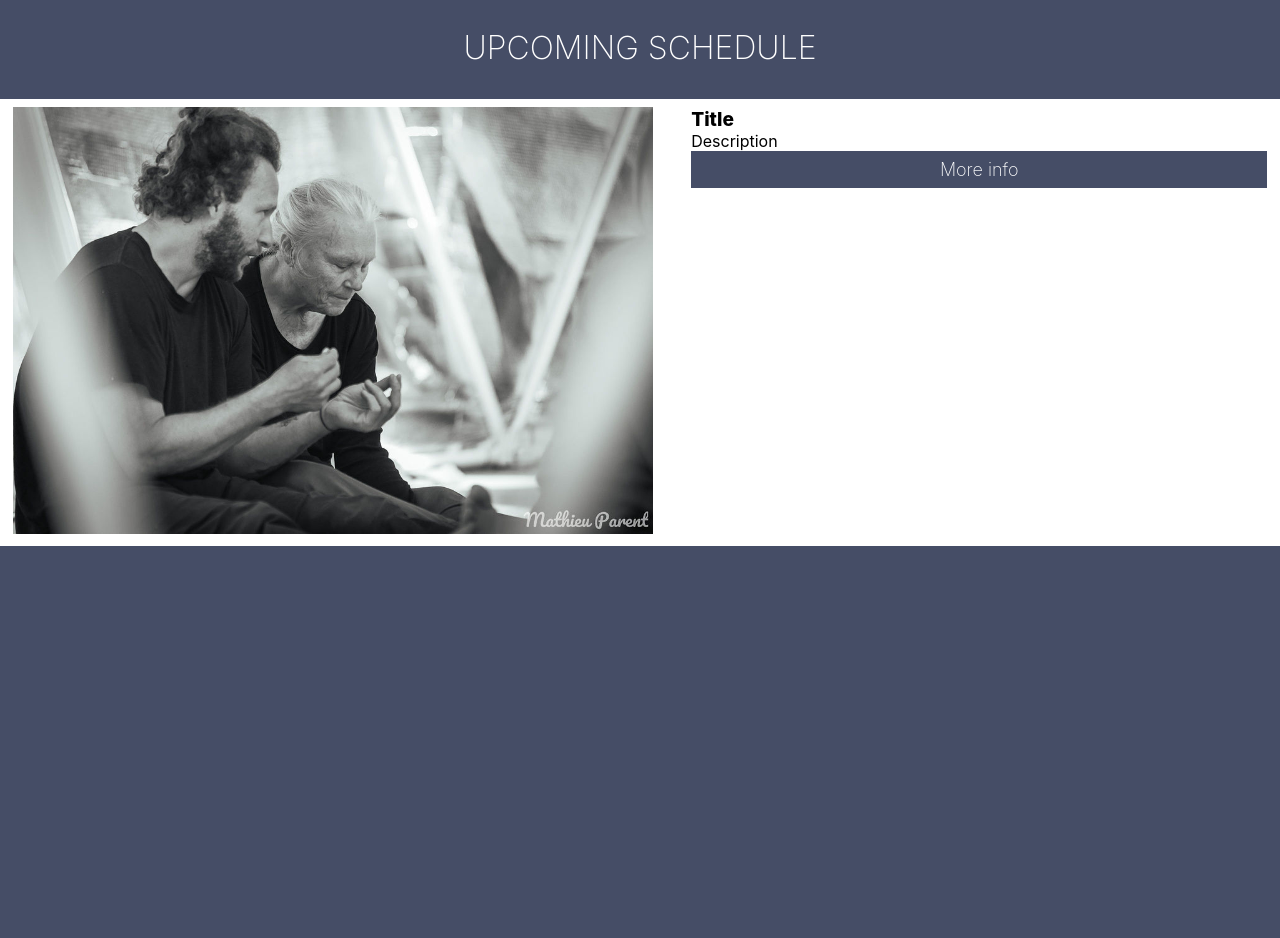
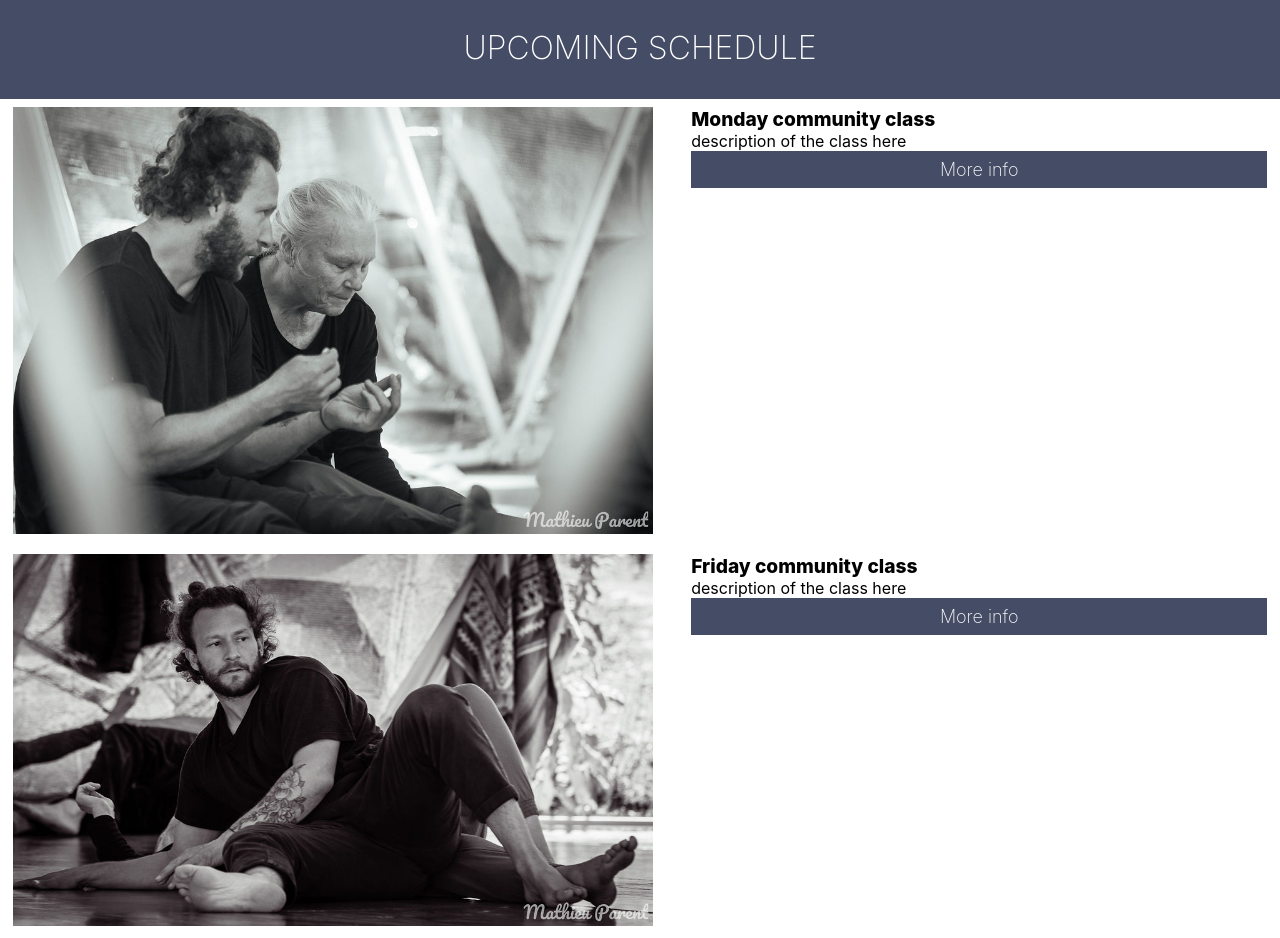
Before and after one commit to DigitalDsntHurt/jaaaam, a React (Create React App) app: page /banner-bio-sched in a window 1280 px wide. Shown: the part 580-1518 px from the top of the page. Before the commit the page ends 1126 px from the top, so only its background shows below. Built offline with nearby package versions, Linux system fonts and the light colour scheme.

Commit message:
Extracts props to make EventItem component generic

```diff
--- a/src/pages/BannerBioSchedule.js
+++ b/src/pages/BannerBioSchedule.js
@@ -42,19 +42,19 @@ const UpcomingScheduleTitleBanner = () => {
     );
 }
 
-const EventItem = () => {
+const EventItem = ({ title, description, image }) => {
     return (
         <div className="event-item-container light-theme">
             <div className="event-item-image-container">
                 <img
                     alt='sisyphy squat'
                     className="event-item-image"
-                    src='./images/teaching.jpg'
+                    src={image}
                 />
             </div>
             <div className="event-item-text-container">
-                <div className="event-item-title">Title</div>
-                <div className="event-item-description">Description</div>
+                <div className="event-item-title">{title}</div>
+                <div className="event-item-description">{description}</div>
                 <div className="event-item-c2a">More info</div>
             </div>
         </div>
@@ -67,7 +67,16 @@ const BannerBioSchedule = () => {
             <CustomHero />
             <BioBanner />
             <UpcomingScheduleTitleBanner />
-            <EventItem />
+            <EventItem
+                title='Monday community class'
+                description='description of the class here'
+                image='./images/teaching.jpg'
+            />
+            <EventItem
+                title='Friday community class'
+                description='description of the class here'
+                image='./images/back_to_back.jpg'
+            />
         </>
     );
 }
```
